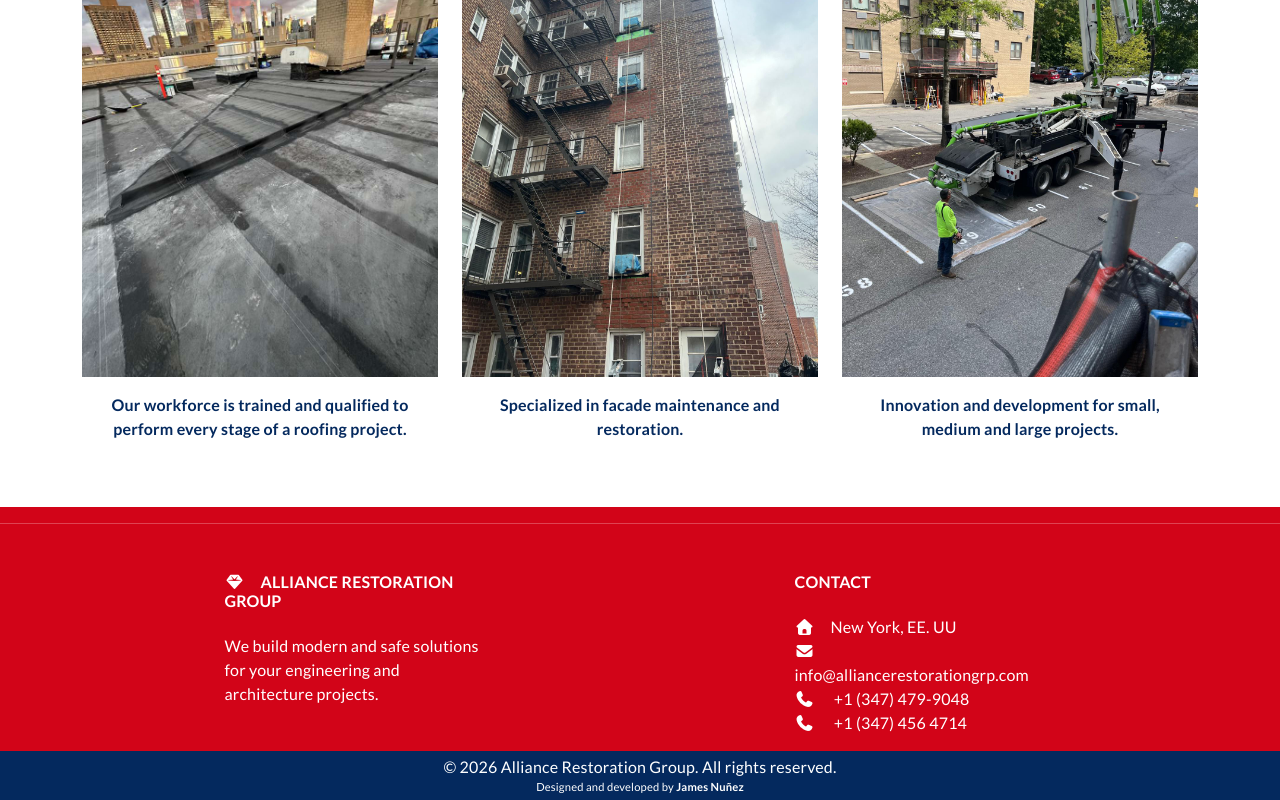
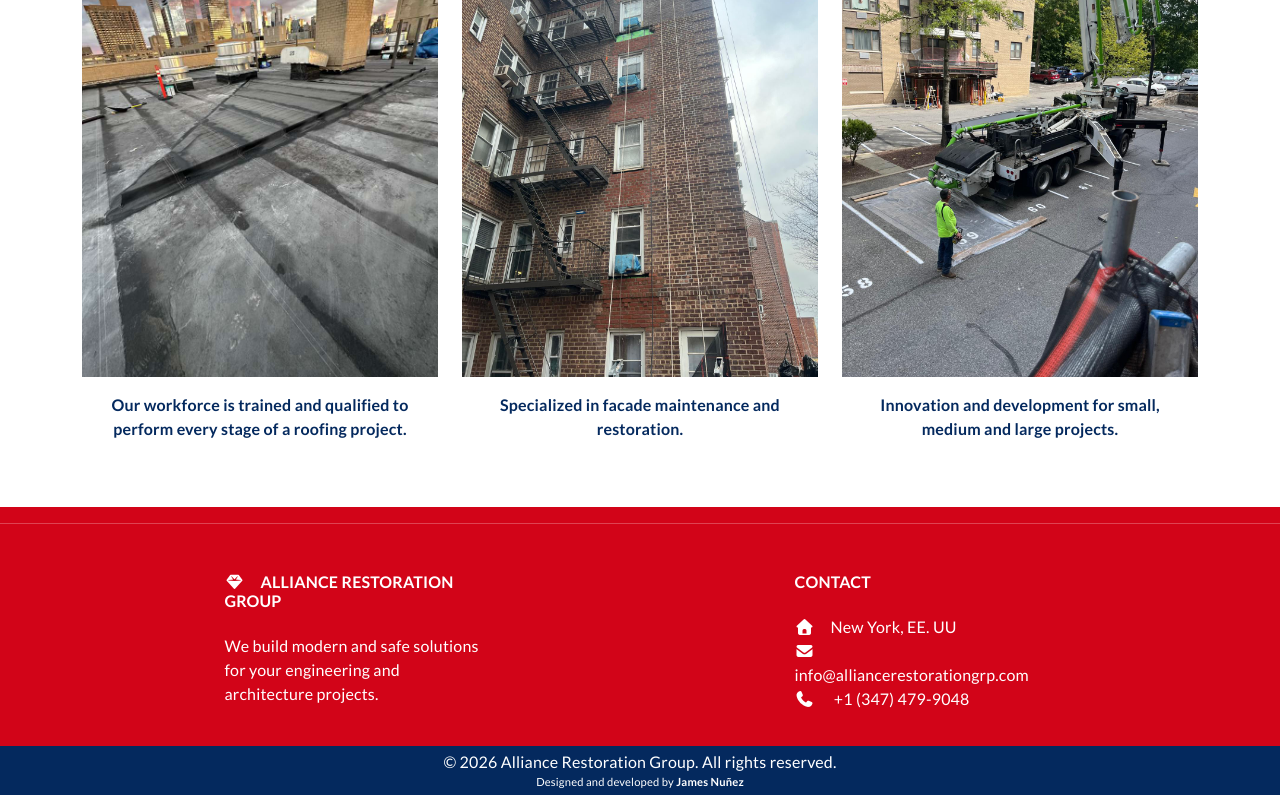
Before and after one commit to aalejandrobernal/epic, a Vue app: page / in a window 1280 px wide. Shown: the part 1184-1984 px from the top of the page. Built offline with nearby package versions, Linux system fonts and the light colour scheme.

Commit message:
se quita contacto y se actualiza correo del form de contacto

```diff
--- a/src/components/Footer.vue
+++ b/src/components/Footer.vue
@@ -58,7 +58,6 @@
             <p><i class="fas fa-home me-3"></i>New York, EE. UU</p>
             <a href="mailto:info@alliancerestorationgrp.com"><i class="fas fa-envelope me-3"></i> info@alliancerestorationgrp.com</a>
             <p><i class="fas fa-phone me-3"></i> +1 (347) 479-9048</p>
-            <p><i class="fas fa-phone me-3"></i> +1 (347) 456 4714</p>
           </div>
 
         </div>
--- a/src/views/Contacto.vue
+++ b/src/views/Contacto.vue
@@ -17,7 +17,7 @@
         <div class="card shadow-sm contact">
           <div class="card-body ">
 
-            <form action="https://formsubmit.co/info@epicbuildco.com" method="POST">
+            <form action="https://formsubmit.co/info@alliancerestorationgrp.com" method="POST">
               <!-- Form fields -->
               <div class="mb-3">
                 <label for="name" class="form-label">Full name</label>
```
